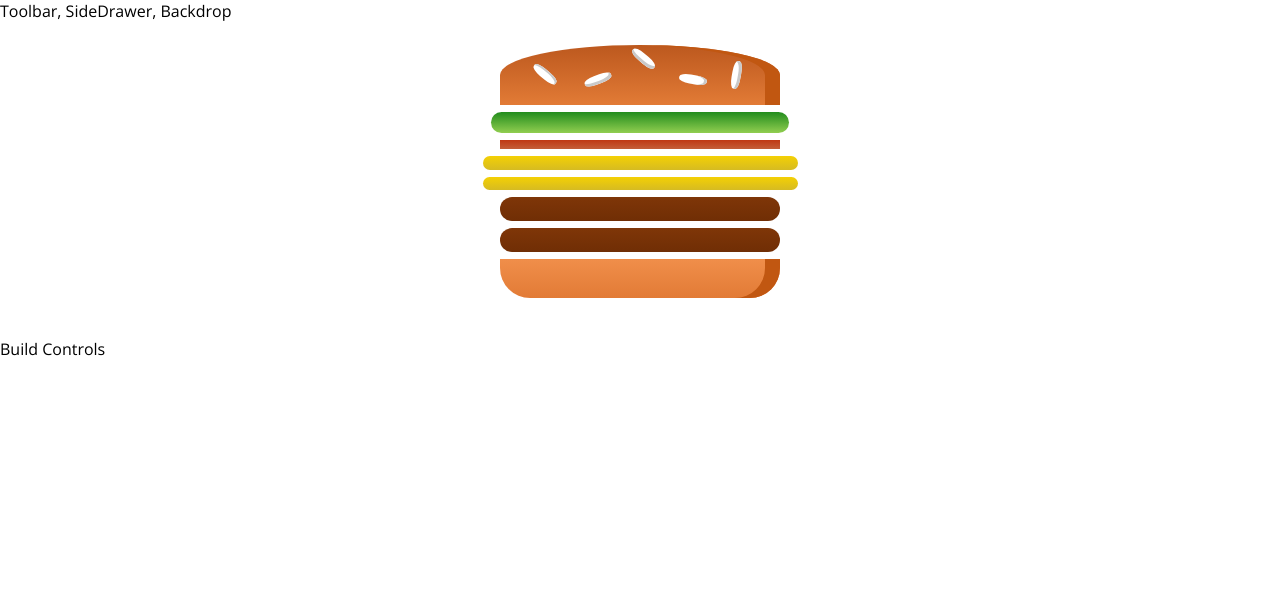
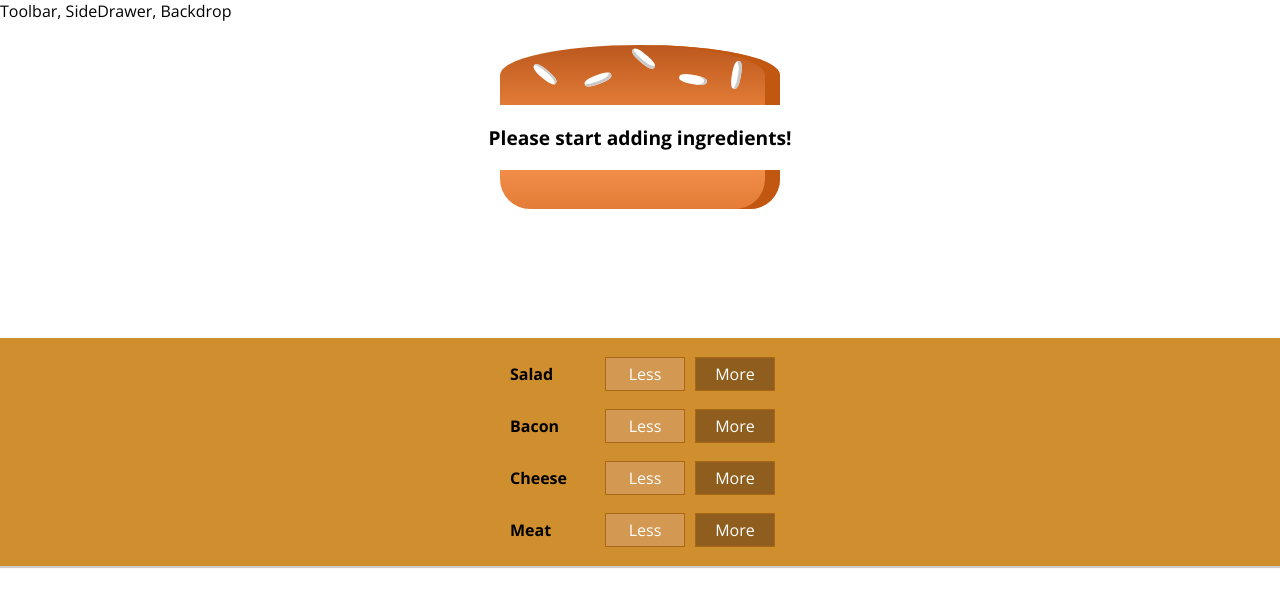
Before and after one commit to Sean-Char/react-custom-burger, a React app: page / in a window 1280 px wide. Shown: the top 606 px of the page. Built offline with nearby package versions, Linux system fonts and the light colour scheme.

Commit message:
Added Build Control Component and Output Multiple Build Controls

```diff
--- /dev/null
+++ b/src/components/Burger/BuildControls/BuildControl/BuildControl.css
@@ -0,0 +1,56 @@
+.BuildControl {
+    display: flex;
+    justify-content: space-between;
+    align-items: center;
+    margin: 5px 0;
+}
+
+.BuildControl button {
+    display: block;
+    font: inherit;
+    padding: 5px;
+    margin: 0 5px;
+    width: 80px;
+    border: 1px solid #AA6817;
+    cursor: pointer;
+    outline: none;
+}
+
+.BuildControl button:disabled {
+    background-color: #AC9980;
+    border: 1px solid #7E7365;
+    color: #ccc;
+    cursor: default;
+}
+
+.BuildControl button:hover:disabled {
+    background-color: #AC9980;
+    color: #ccc;
+    cursor: not-allowed;
+}
+
+.Label {
+    padding: 10px;
+    font-weight: bold;
+    width: 80px;
+}
+
+.BuildControl .Less {
+    background-color: #D39952;
+    color: white;
+}
+
+.BuildControl .More {
+    background-color: #8F5E1E;
+    color: white;
+}
+
+.BuildControl .Less:hover, .BuildControl .Less:active {
+    background-color: #DAA972;
+    color: white;
+}
+
+.BuildControl .More:hover,.BuildControl .More:active {
+    background-color: #99703F;
+    color: white;
+}
--- /dev/null
+++ b/src/components/Burger/BuildControls/BuildControl/BuildControl.js
@@ -0,0 +1,13 @@
+import React from 'react';
+
+import classes from './BuildControl.css'
+
+const buildControl = ( props ) => (
+    <div className={classes.BuildControl}>
+        <div className={classes.Label}>{props.label}</div>
+        <button className={classes.Less}>Less</button>
+        <button className={classes.More}>More</button>
+    </div>
+);
+
+export default buildControl;
--- /dev/null
+++ b/src/components/Burger/BuildControls/BuildControls.css
@@ -0,0 +1,10 @@
+.BuildControls {
+    width: 100%;
+    background-color: #cf8f2e;
+    display: flex;
+    flex-flow: column;
+    align-items: center;
+    box-shadow: 0 2px 1px #ccc;
+    margin: auto;
+    padding: 10px 0;
+}
--- /dev/null
+++ b/src/components/Burger/BuildControls/BuildControls.js
@@ -0,0 +1,21 @@
+import React from 'react';
+
+import BuildControl from '../BuildControls/BuildControl/BuildControl';
+import classes from './BuildControls.css';
+
+const controls = [
+    { label: 'Salad', type: 'salad'},
+    { label: 'Bacon', type: 'bacon'},
+    { label: 'Cheese', type: 'cheese'},
+    { label: 'Meat', type: 'meat'},
+];
+
+const buildControls = ( props ) => (
+    <div className={classes.BuildControls}>
+        {controls.map( ctrl => (
+            <BuildControl key={ctrl.label} label={ctrl.label} />
+        ))}
+    </div>
+);
+
+export default buildControls;
--- a/src/components/Burger/Burger.js
+++ b/src/components/Burger/Burger.js
@@ -5,14 +5,20 @@
 
 const burger = ( props ) => {
     // convert object to an array and map key value pair and store it to memory
-    const transformedIngredients = Object.keys(props.ingredients)
+    let transformedIngredients = Object.keys(props.ingredients)
         .map(igKey => {
             console.log(igKey);
             return [...Array(props.ingredients[igKey])].map((_, i) => {
                 console.log(props.ingredients[igKey]);
                 return <BurgerIngredient key={igKey + i} type={igKey} />
             });
-        });
+        })
+        .reduce((arr, el) => { // Reduce is array function used to flatten the array into single array
+            return arr.concat(el)
+        }, []);
+    if (transformedIngredients.length === 0) {
+        transformedIngredients = <p>Please start adding ingredients!</p>
+    }
     return (
         <div className={classes.Burger}>
             <BurgerIngredient type="bread-top" />
--- a/src/containers/BurgerBuilder/BurgerBuilder.js
+++ b/src/containers/BurgerBuilder/BurgerBuilder.js
@@ -2,14 +2,15 @@
 
 import Aux from '../../hoc/Aux';
 import Burger from '../../components/Burger/Burger';
+import BuildControls from '../../components/Burger/BuildControls/BuildControls';
 
 class BurgerBuilder extends Component {
     state = {
         ingredients: {
-            salad: 1,
-            bacon: 1,
-            cheese: 2,
-            meat: 2
+            salad: 0,
+            bacon: 0,
+            cheese: 0,
+            meat: 0
         }
     }
 
@@ -17,7 +18,7 @@
         return (
             <Aux>
                 <Burger ingredients={this.state.ingredients}/>
-                <div>Build Controls</div>
+                <BuildControls />
             </Aux>
         );
     }
```
